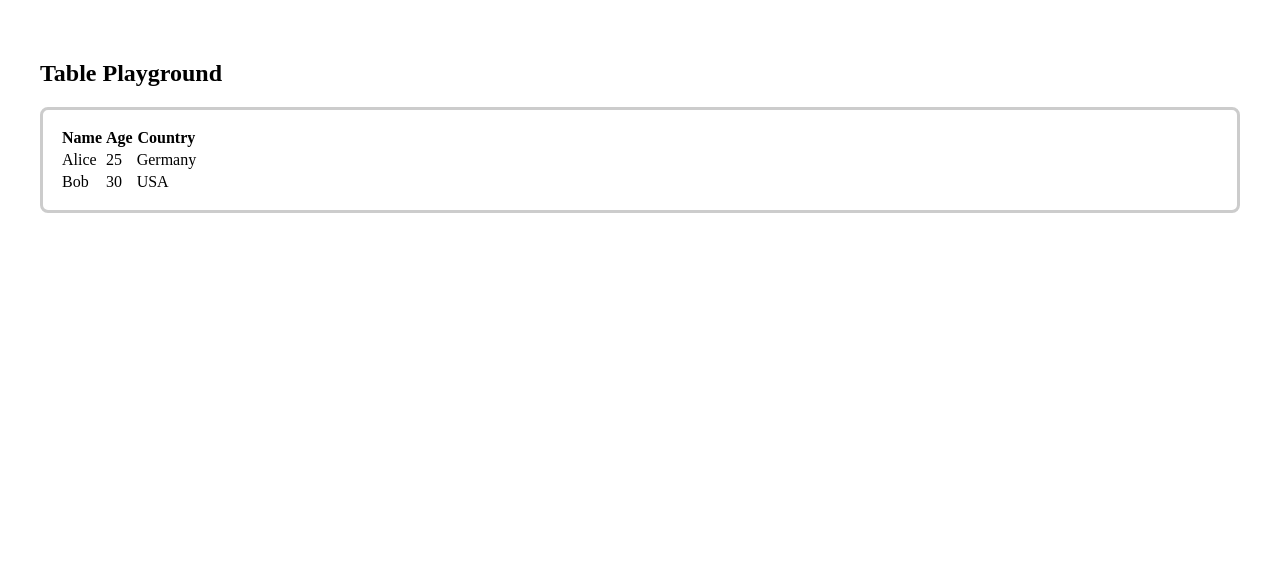
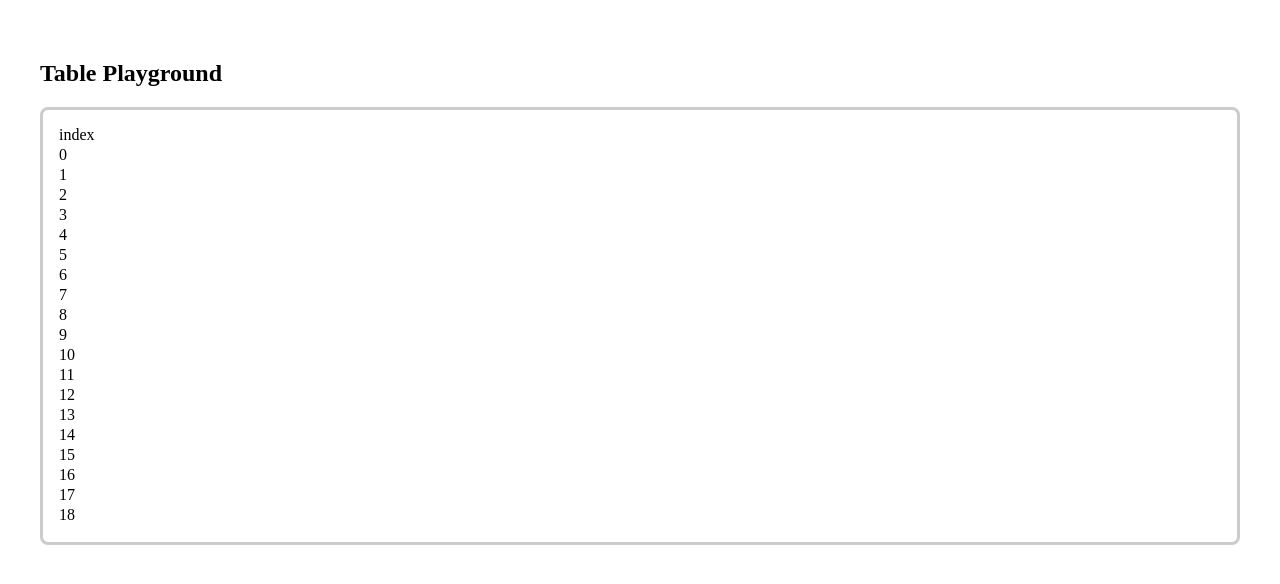
Before and after one commit to toni-erh/react-table-timeline, a React (Vite) app: page / in a window 1280 px wide. Shown: the top 584 px of the page. Built offline with nearby package versions, Linux system fonts and the light colour scheme.

Commit message:
implemented row virtualization

```diff
--- a/src/Playground.tsx
+++ b/src/Playground.tsx
@@ -1,22 +1,20 @@
 import { useState } from "react";
 import { Table } from "./Table";
 
-const columns = ["Name", "Age", "Country"];
-const data = [
-  { Name: "Alice", Age: 25, Country: "Germany" },
-  { Name: "Bob", Age: 30, Country: "USA" }
-];
+const columns = ["index"];
+const data = new Array(20000).fill(true);
 
 export default function Playground() {
-  const [rows] = useState(data);
+  const [rows] = useState(
+    data.map((_, i) => ({ index: i }))
+  );
 
   return (
     <div style={{ padding: 32 }}>
       <h2>Table Playground</h2>
-      <div style={{ padding: 16, border: "3px solid #ccc", borderRadius: 8 }}>
+      <div style={{ padding: 16, border: "3px solid #ccc", borderRadius: 8, height: 400 }}>
         <Table columns={columns} data={rows} />
       </div>
-      {/* Hier kannst du weitere Controls zum Testen ergänzen */}
     </div>
   );
 }
--- a/src/Table.tsx
+++ b/src/Table.tsx
@@ -1,30 +1,57 @@
 import React from "react";
 
-export interface TableProps {
-  // Später erweiterbar für spezielle Anforderungen
+type TableRowBase = { index: number }
+
+export interface TableProps<TableRow extends TableRowBase> {
   columns: string[];
-  data: Array<Record<string, string | number>>;
+  data: Array<TableRow>;
+  lineHeight?: number;
 }
 
-export const Table: React.FC<TableProps> = ({ columns, data }) => {
+export const Table = <TableRow extends TableRowBase = TableRowBase>({ columns, data, lineHeight = 20 }: TableProps<TableRow>) => {
+  const scrollContainerRef = React.useRef<HTMLDivElement>(null)
+  const scrollBodyRef = React.useRef<HTMLDivElement>(null)
+
+  const [containerHeight, setContainerHeight] = React.useState<number>(0);
+  const rowCountToRender = React.useMemo(() => Math.ceil(containerHeight / lineHeight), [containerHeight])
+  React.useLayoutEffect(() => {
+    const container = scrollContainerRef.current;
+    if (container) {
+      setContainerHeight(container.clientHeight);
+    }
+  }, []);
+
+  const [firstRenderedIndex, setFirstRenderedIndex] = React.useState(0);
+  React.useEffect(() => {
+    const container = scrollContainerRef.current;
+    if (!container) return;
+    const handleScroll = () => setFirstRenderedIndex(Math.floor(container.scrollTop / lineHeight));
+    container.addEventListener('scroll', handleScroll);
+
+    return () => {
+      container.removeEventListener('scroll', handleScroll);
+    }
+  }, []);
+
   return (
-    <table>
-      <thead>
-        <tr>
-          {columns.map((col) => (
-            <th key={col}>{col}</th>
+    <div style={{ height: '100%' }}>
+      <div style={{ height: `${lineHeight}px` }}>
+        {columns.map((col) => (
+          <div key={col}>{col}</div>
+        ))}
+      </div>
+      <div ref={scrollContainerRef} style={{ overflow: 'scroll', height: `calc(100% - ${lineHeight}px)` }}>
+
+        <div ref={scrollBodyRef} style={{ height: `${(data.length - firstRenderedIndex) * lineHeight}px`, paddingTop: `${firstRenderedIndex * lineHeight}px` }}>
+          {data.slice(firstRenderedIndex, firstRenderedIndex + rowCountToRender).map((row) => (
+            <div key={row.index} style={{ height: `${lineHeight}px` }}>
+              {columns.map((col) => (
+                <div key={col}>{row[col as keyof TableRow] as React.ReactNode}</div>
+              ))}
+            </div>
           ))}
-        </tr>
-      </thead>
-      <tbody>
-        {data.map((row, idx) => (
-          <tr key={idx}>
-            {columns.map((col) => (
-              <td key={col}>{row[col]}</td>
-            ))}
-          </tr>
-        ))}
-      </tbody>
-    </table>
+        </div>
+      </div>
+    </div>
   );
 };
```
